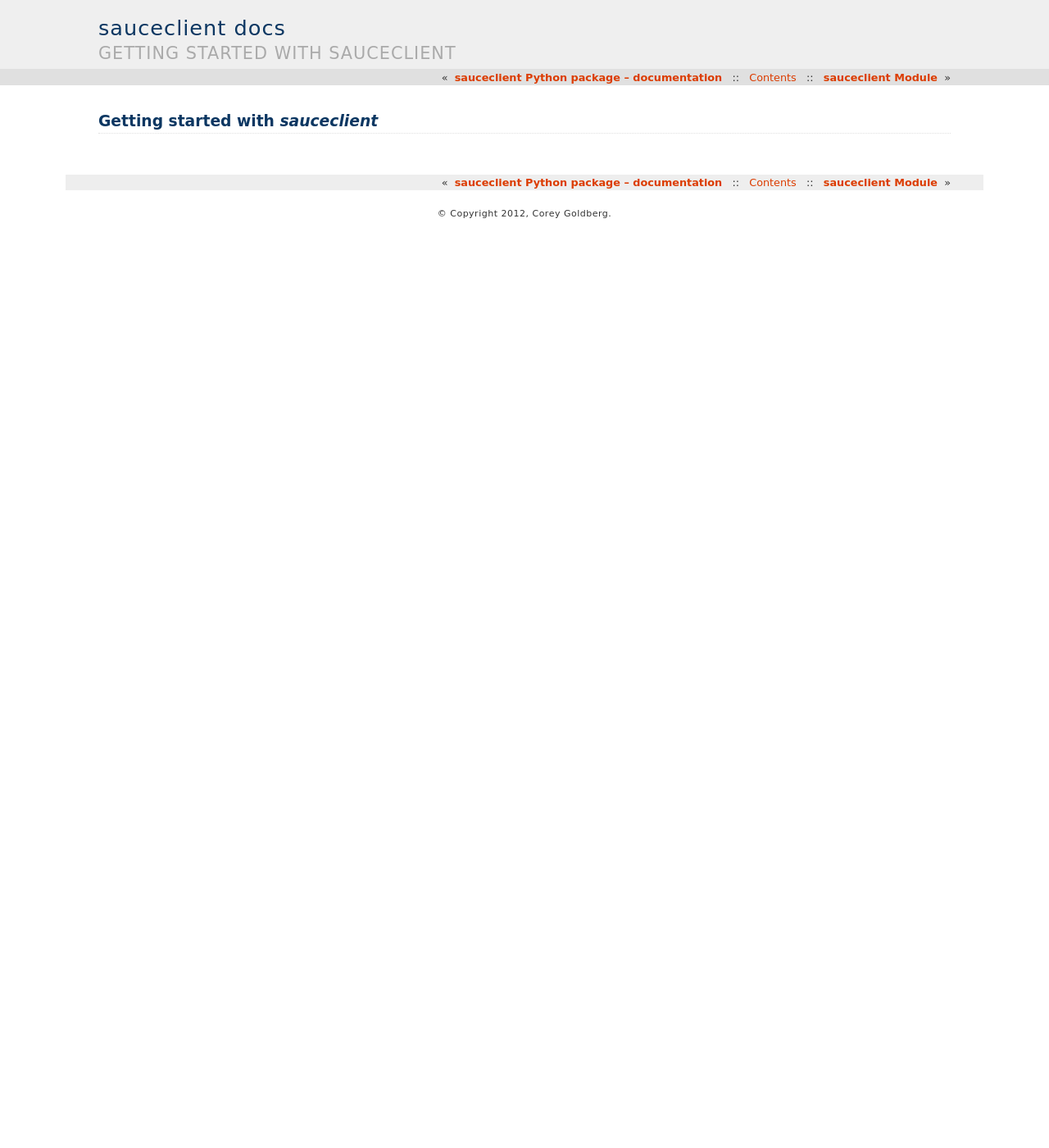
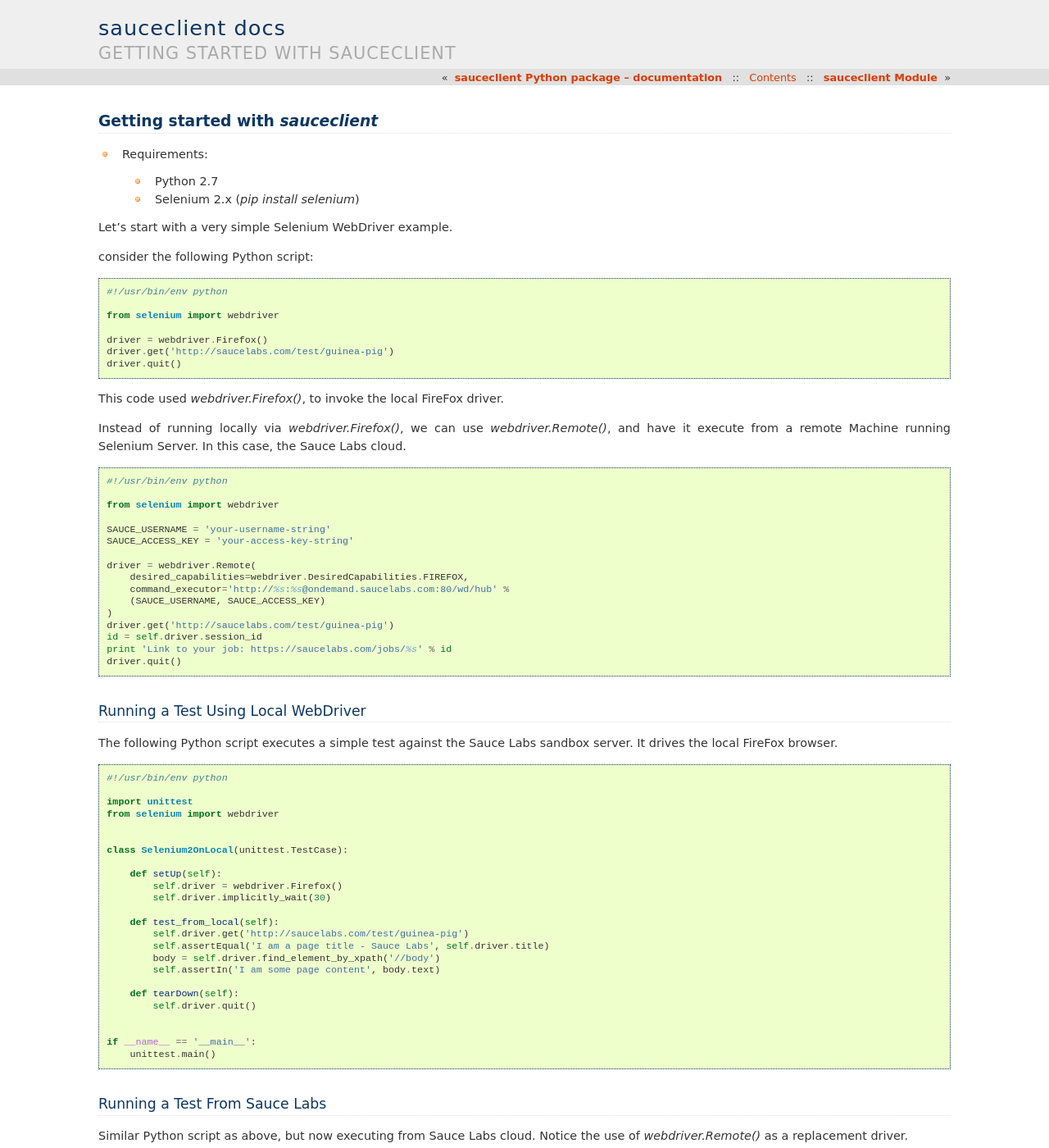
Before and after one commit to cgoldberg/sauceclient, a Sphinx documentation site: the page built from doc/getting_started.rst, in a window 1280 px wide and 1400 px high. Shown: the whole window at 82% size. Built offline with Sphinx 7.4.7, drawn with Linux system fonts in a browser that asks for light colours; some of the changed text lies outside the part shown.

Commit message:
updated license (apache 2) and doc examples

```diff
--- a/doc/getting_started.rst
+++ b/doc/getting_started.rst
@@ -1,2 +1,119 @@
 Getting started with `sauceclient`
 ==================================
+
+* Requirements:
+ * Python 2.7
+ * Selenium 2.x (`pip install selenium`)
+
+Let's start with a very simple Selenium WebDriver example.
+
+consider the following Python script:
+
+.. code:: Python
+
+    #!/usr/bin/env python
+
+    from selenium import webdriver
+
+    driver = webdriver.Firefox()
+    driver.get('http://saucelabs.com/test/guinea-pig')
+    driver.quit()
+
+This code used `webdriver.Firefox()`, to invoke the local FireFox driver.
+
+Instead of running locally via `webdriver.Firefox()`, we can use `webdriver.Remote()`, and have it execute from a remote Machine running Selenium Server.  In this case, the Sauce Labs cloud.
+
+.. code:: Python
+
+    #!/usr/bin/env python
+
+    from selenium import webdriver
+
+    SAUCE_USERNAME = 'your-username-string'
+    SAUCE_ACCESS_KEY = 'your-access-key-string'
+
+    driver = webdriver.Remote(
+        desired_capabilities=webdriver.DesiredCapabilities.FIREFOX,
+        command_executor='http://%s:%s@ondemand.saucelabs.com:80/wd/hub' %
+        (SAUCE_USERNAME, SAUCE_ACCESS_KEY)
+    )
+    driver.get('http://saucelabs.com/test/guinea-pig')
+    id = self.driver.session_id
+    print 'Link to your job: https://saucelabs.com/jobs/%s' % id
+    driver.quit()
+
+------------------------------------
+Running a Test Using Local WebDriver
+------------------------------------
+
+The following Python script executes a simple test against the Sauce Labs sandbox server.  It drives the local FireFox browser.
+
+.. code:: Python
+
+    #!/usr/bin/env python
+
+    import unittest
+    from selenium import webdriver
+
+
+    class Selenium2OnLocal(unittest.TestCase):
+
+        def setUp(self):
+            self.driver = webdriver.Firefox()
+            self.driver.implicitly_wait(30)
+
+        def test_from_local(self):
+            self.driver.get('http://saucelabs.com/test/guinea-pig')
+            self.assertEqual('I am a page title - Sauce Labs', self.driver.title)
+            body = self.driver.find_element_by_xpath('//body')
+            self.assertIn('I am some page content', body.text)
+
+        def tearDown(self):
+            self.driver.quit()
+
+
+    if __name__ == '__main__':
+        unittest.main()
+
+------------------------------
+Running a Test From Sauce Labs
+------------------------------
+
+Similar Python script as above, but now executing from Sauce Labs cloud.  Notice the use of `webdriver.Remote()` as a replacement driver.
+
+.. code:: Python
+
+    #!/usr/bin/env python
+
+    import unittest
+    from selenium import webdriver
+
+
+    SAUCE_USERNAME = 'your-username-string'
+    SAUCE_ACCESS_KEY = 'your-access-key-string'
+
+
+    class Selenium2OnSauce(unittest.TestCase):
+
+        def setUp(self):
+            self.driver = webdriver.Remote(
+                desired_capabilities=webdriver.DesiredCapabilities.FIREFOX,
+                command_executor='http://%s:%s@ondemand.saucelabs.com:80/wd/hub' %
+                (SAUCE_USERNAME, SAUCE_ACCESS_KEY)
+            )
+            self.driver.implicitly_wait(30)
+
+        def test_from_sauce(self):
+            self.driver.get('http://saucelabs.com/test/guinea-pig')
+            self.assertEqual('I am a page title - Sauce Labs', self.driver.title)
+            body = self.driver.find_element_by_xpath('//body')
+            self.assertIn('I am some page content', body.text)
+
+        def tearDown(self):
+            id = self.driver.session_id
+            print 'Link to your job: https://saucelabs.com/jobs/%s' % id
+            self.driver.quit()
+
+
+    if __name__ == '__main__':
+        unittest.main()
--- a/doc/index.rst
+++ b/doc/index.rst
@@ -23,7 +23,5 @@
 =============
 
 * Sauce Labs | https://saucelabs.com
-
 * Sauce Labs REST API Documentation | https://saucelabs.com/docs/rest
-
 * Python bindings for Selenium WebDriver | http://pypi.python.org/pypi/selenium
```
Also changed, not shown: README.rst (+10 -93 lines), sauceclient/__init__.py (+14 -0 lines), 3 other files.
